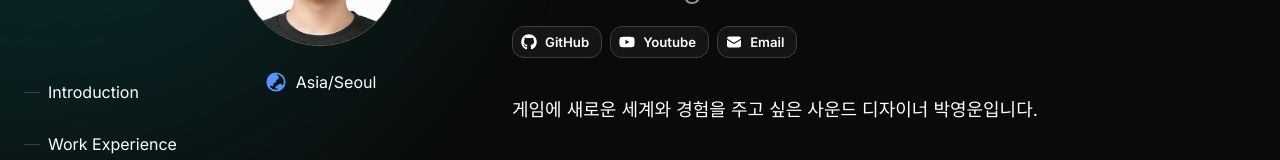
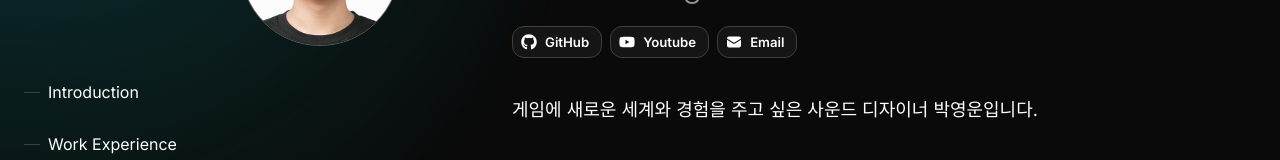
Before and after one commit to yeongungod/unifolio, a Next.js app: page /about in a window 1280 px wide. Shown: the part 228-388 px from the top of the page. Built offline with nearby package versions, Linux system fonts and the light colour scheme.

Commit message:
about - location 부분 주석 처리

```diff
--- a/src/app/about/page.tsx
+++ b/src/app/about/page.tsx
@@ -115,10 +115,10 @@ export default function About() {
             horizontal="center"
           >
             <Avatar src={person.avatar} size="xl" />
-            <Flex gap="8" vertical="center">
+            {/* <Flex gap="8" vertical="center">
               <Icon onBackground="accent-weak" name="globe" />
               {person.location}
-            </Flex>
+            </Flex> */}
             {person.languages.length > 0 && (
               <Flex wrap gap="8">
                 {person.languages.map((language, index) => (
```
